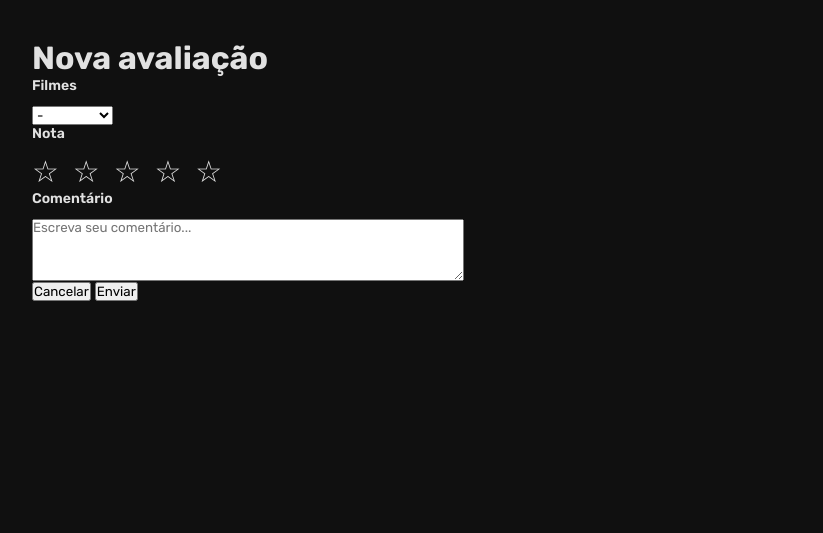
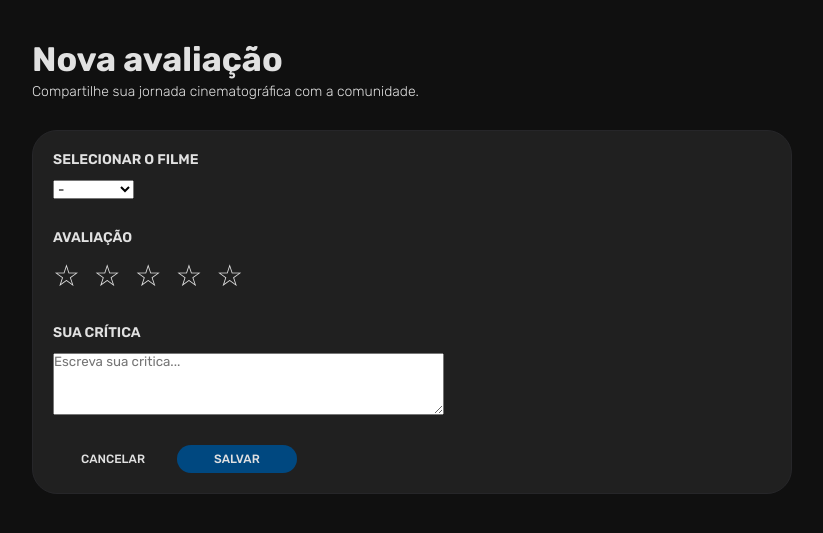
Before and after one commit to gg-ka/projetinho, a Flask app: page /avaliacao in a window 1280 px wide. Shown: the part 82-615 px from the top of the page, without its empty margins (228-1051 px from the left). Run offline with Flask 3, Linux system fonts and the light colour scheme.

Commit message:
Fix: correção de umas syntaxes no html da avaliação

```diff
--- a/templates/avaliacao.html
+++ b/templates/avaliacao.html
@@ -2,31 +2,58 @@
 
 {% block content %}
 
-    <div class="avaliacao">
+    <section class="avaliacao">
+
+        <section class="titulo_ava">
+
             <h1>Nova avaliação</h1>
-        <div class="filme_ava">
-            <h3 class="categoria">Filmes</h3>
-            <select name="Filmes" id="filmes_ava">
+
+            <p>Compartilhe sua jornada cinematográfica com a comunidade.</p>
+
+        </section>
+
+        <section class="avaliacao_campos">
+
+            <section class="filme_ava">
+
+                <h3 class="categoria">SELECIONAR O FILME</h3>
+
+                <select name="filmes" id="filmes_ava">
                     <option value="duna">-</option>
                     <option value="duna">Duna</option>
                     <option value="starwars">Star Wars</option>
                     <option value="mulna">Mulna</option>
                 </select>
-        </div>
-        <div class="nota_ava">
-            <h3 class="categoria">Nota</h3>
+
+            </section>
+
+            <section class="nota_ava">
+
+                <h3 class="categoria">AVALIAÇÃO</h3>
+
                 <button class="star">&#9734</button>
                 <button class="star">&#9734</button>
                 <button class="star">&#9734</button>
                 <button class="star">&#9734</button>
                 <button class="star">&#9734</button>
-        </div>
-        <div class="comentario_ava">
-            <h3 class="categoria">Comentário</h3>
-            <textarea id="comentario" name="comentario" rows="4" cols="50" placeholder="Escreva seu comentário..."></textarea>
-        </div>
-        <button>Cancelar</button>
-        <button>Enviar</button>
+
+            </section>
+
+            <section class="critica_ava">
+
+                <h3 class="categoria">SUA CRÍTICA</h3>
+                <textarea class="text_critica" rows="4" cols="45" placeholder="Escreva sua critica..."></textarea>
+
+            </section>
+
+            <div class="botoes_ava">
+
+                <button class="botao_cancelar">CANCELAR</button>
+                <button class="botao_salva">SALVAR</button>
+
             </div>
 
+        </section>
+    </section>
+
 {% endblock %}
```
Lines whose indentation alone changed are shown as unchanged.
